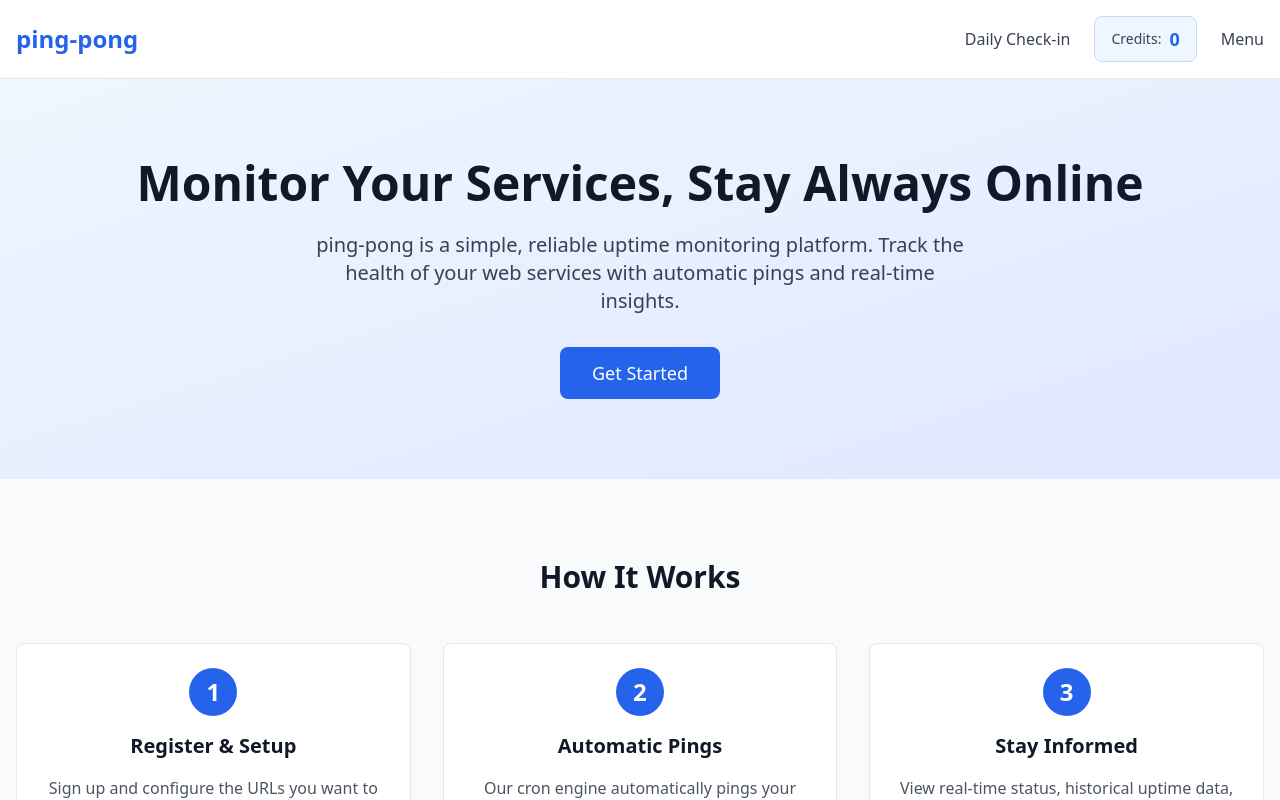
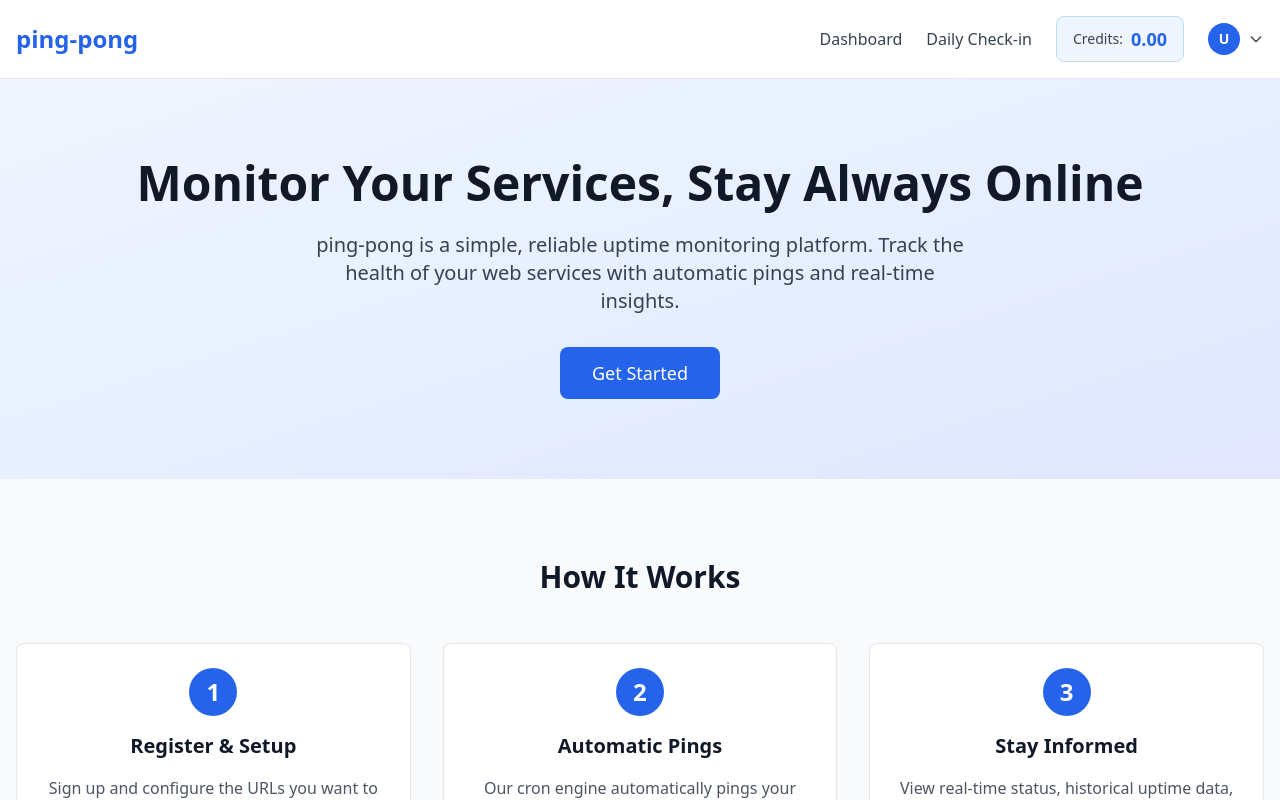
Before and after one commit to fwesh001/Ping-pong, a Next.js app: page / in a window 1280 px wide. Shown: the top 800 px of the page. Built offline with nearby package versions, Linux system fonts and the light colour scheme.

Commit message:
feat: enhance Navbar with user menu and logout functionality

```diff
--- a/src/components/Navbar.tsx
+++ b/src/components/Navbar.tsx
@@ -1,13 +1,32 @@
 "use client";
 
-import React from "react";
+import React, { useState } from "react";
 import Link from "next/link";
+import { useRouter } from "next/navigation";
 
 interface NavbarProps {
   creditBalance: number;
 }
 
 export default function Navbar({ creditBalance }: NavbarProps) {
+  const router = useRouter();
+  const [menuOpen, setMenuOpen] = useState(false);
+  const [loggingOut, setLoggingOut] = useState(false);
+
+  const handleLogout = async () => {
+    setLoggingOut(true);
+    try {
+      await fetch("/api/auth/logout", { method: "POST" });
+      router.push("/login");
+      router.refresh();
+    } catch {
+      router.push("/login");
+    } finally {
+      setLoggingOut(false);
+      setMenuOpen(false);
+    }
+  };
+
   return (
     <nav className="bg-white border-b border-gray-200 shadow-sm">
       <div className="container mx-auto px-4 py-4">
@@ -20,6 +39,12 @@ export default function Navbar({ creditBalance }: NavbarProps) {
           {/* Right Items */}
           <div className="flex items-center gap-6">
             <Link
+              href="/dashboard"
+              className="text-gray-700 hover:text-blue-600 transition-colors hidden sm:block"
+            >
+              Dashboard
+            </Link>
+            <Link
               href="/dashboard/credits"
               className="text-gray-700 hover:text-blue-600 transition-colors"
             >
@@ -27,17 +52,69 @@ export default function Navbar({ creditBalance }: NavbarProps) {
             </Link>
 
             {/* Credit Badge */}
-            <div className="flex items-center gap-2 bg-blue-50 px-4 py-2 rounded-lg border border-blue-200">
+            <Link
+              href="/dashboard/credits"
+              className="flex items-center gap-2 bg-blue-50 px-4 py-2 rounded-lg border border-blue-200 hover:bg-blue-100 transition-colors"
+            >
               <span className="text-sm font-medium text-gray-700">Credits:</span>
               <span className="text-lg font-bold text-blue-600">
-                {creditBalance}
+                {typeof creditBalance === "number"
+                  ? creditBalance.toFixed(2)
+                  : creditBalance}
               </span>
-            </div>
+            </Link>
 
             {/* User Menu */}
-            <button className="text-gray-700 hover:text-gray-900 transition-colors">
-              Menu
-            </button>
+            <div className="relative">
+              <button
+                onClick={() => setMenuOpen(!menuOpen)}
+                className="flex items-center gap-2 text-gray-700 hover:text-gray-900 transition-colors"
+              >
+                <div className="w-8 h-8 bg-blue-600 text-white rounded-full flex items-center justify-center text-sm font-bold">
+                  U
+                </div>
+                <svg
+                  className="w-4 h-4 hidden sm:block"
+                  fill="none"
+                  stroke="currentColor"
+                  viewBox="0 0 24 24"
+                >
+                  <path
+                    strokeLinecap="round"
+                    strokeLinejoin="round"
+                    strokeWidth={2}
+                    d="M19 9l-7 7-7-7"
+                  />
+                </svg>
+              </button>
+
+              {menuOpen && (
+                <div className="absolute right-0 mt-2 w-48 bg-white rounded-lg shadow-lg border border-gray-200 py-1 z-50">
+                  <Link
+                    href="/dashboard"
+                    className="block px-4 py-2 text-sm text-gray-700 hover:bg-gray-100 sm:hidden"
+                    onClick={() => setMenuOpen(false)}
+                  >
+                    Dashboard
+                  </Link>
+                  <Link
+                    href="/dashboard/credits"
+                    className="block px-4 py-2 text-sm text-gray-700 hover:bg-gray-100"
+                    onClick={() => setMenuOpen(false)}
+                  >
+                    Daily Check-in
+                  </Link>
+                  <hr className="my-1 border-gray-200" />
+                  <button
+                    onClick={handleLogout}
+                    disabled={loggingOut}
+                    className="w-full text-left px-4 py-2 text-sm text-red-600 hover:bg-red-50 disabled:opacity-50"
+                  >
+                    {loggingOut ? "Signing out..." : "Sign Out"}
+                  </button>
+                </div>
+              )}
+            </div>
           </div>
         </div>
       </div>
```
